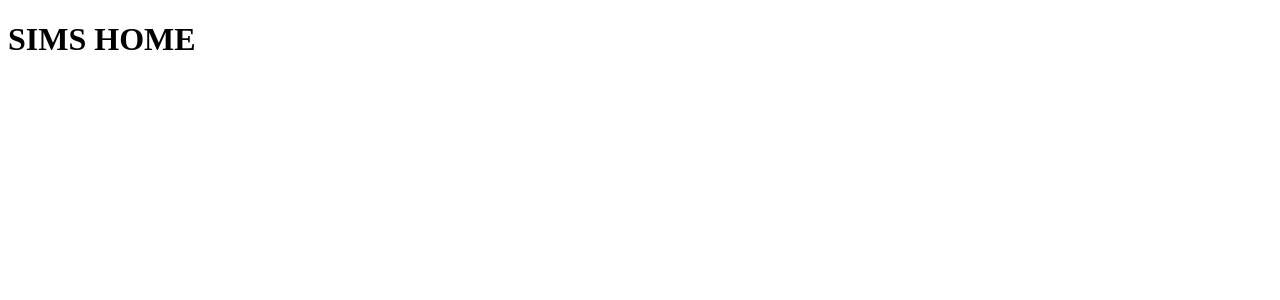
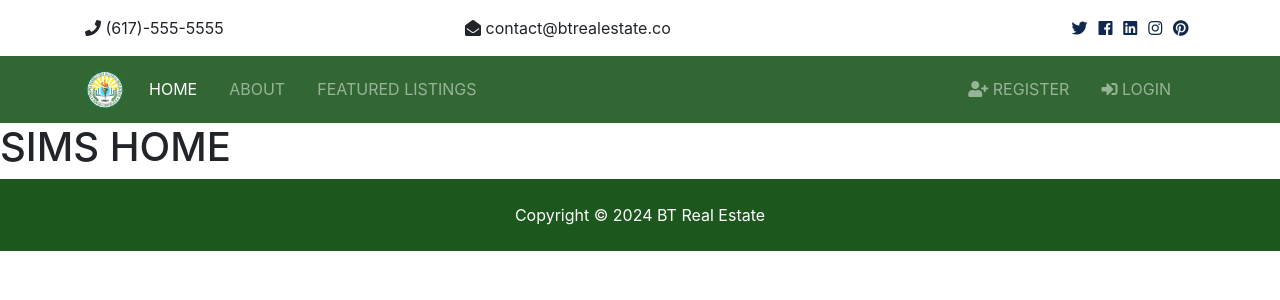
Before and after one commit to Rafafi101/VRCNHS_SIMS, a Django app: page / in a window 1280 px wide. Shown: the top 300 px of the page. Run offline with Django 5.2, Linux system fonts and the light colour scheme; some libraries are stand-ins or nearby versions.

Commit message:
28. bootstrap layout markup

```diff
--- a/SIMS/static/css/style.css
+++ b/SIMS/static/css/style.css
@@ -1,3 +1,8 @@
+.custom-navbar {
+  background-color: #1c571e; /* Replace with your desired color */
+}
+
+
 .btn-secondary {
   color: #fff !important; }
 
@@ -5,7 +10,7 @@ img {
   width: 100%; }
 
 .logo {
-  width: 80px; }
+  width: 40px; }
 
 .navbar {
   opacity: 0.9;
--- a/templates/base.html
+++ b/templates/base.html
@@ -1,11 +1,35 @@
+{% load static %}
 <!DOCTYPE html>
 <html lang="en">
 <head>
     <meta charset="UTF-8">
     <meta name="viewport" content="width=device-width, initial-scale=1.0">
+    <!-- Font Awesome -->
+    <link rel="stylesheet" href="{% static 'css/all.css' %}">
+    <!-- Bootstrap -->
+    <link rel="stylesheet" href="{% static 'css/bootstrap.css' %}">
+    <!-- Custom -->
+    <link rel="stylesheet" href="{% static 'css/style.css' %}">
+    <!-- Lightbox -->
+    <link rel="stylesheet" href="{% static 'css/lightbox.min.css' %}">
+
     <title>VRCNHS Students</title>
 </head>
 <body>
+
+    <!-- Topbar -->
+    {% include 'partials/_topbar.html' %}
+    <!-- Navbar -->
+    {% include 'partials/_navbar.html' %}
+
     {% block content %} {% endblock %}
+
+    <!-- Footer -->
+    {% include 'partials/_footer.html' %}
+
+    <script src="{% static 'js/jquery-3.3.1.min.js' %}"></script>
+    <script src="{% static 'js/bootstrap.bundle.min.js' %}"></script>
+    <script src="{% static 'js/lightbox.min.js' %}"></script>
+    <script src="{% static 'js/main.js' %}"></script>
 </body>
 </html>
--- /dev/null
+++ b/templates/partials/_footer.html
@@ -0,0 +1,5 @@
+<!-- Footer -->
+<footer id="main-footer" class="py-4 custom-navbar text-white text-center">
+    Copyright &copy;
+    <span class="year"></span> BT Real Estate
+</footer>
--- /dev/null
+++ b/templates/partials/_navbar.html
@@ -0,0 +1,39 @@
+{% load static %}
+
+<!-- Navbar -->
+<nav class="navbar navbar-expand-lg navbar-dark custom-navbar sticky-top">
+    <div class="container">
+        <a class="navbar-brand" href="index.html">
+        <img src="{% static 'img/logo.png' %}" class="logo" alt="">
+        </a>
+        <button class="navbar-toggler" type="button" data-toggle="collapse" data-target="#navbarNavAltMarkup">
+        <span class="navbar-toggler-icon"></span>
+        </button>
+        <div class="collapse navbar-collapse" id="navbarNavAltMarkup">
+        <ul class="navbar-nav">
+            <li class="nav-item active mr-3">
+            <a class="nav-link" href="index.html">Home</a>
+            </li>
+            <li class="nav-item mr-3">
+            <a class="nav-link" href="about.html">About</a>
+            </li>
+            <li class="nav-item mr-3">
+            <a class="nav-link" href="listings.html">Featured Listings</a>
+            </li>
+        </ul>
+
+        <ul class="navbar-nav ml-auto">
+            <li class="nav-item mr-3">
+            <a class="nav-link" href="register.html">
+                <i class="fas fa-user-plus"></i> Register</a>
+            </li>
+            <li class="nav-item mr-3">
+            <a class="nav-link" href="login.html">
+                <i class="fas fa-sign-in-alt"></i>
+
+                Login</a>
+            </li>
+        </ul>
+        </div>
+    </div>
+    </nav>
--- /dev/null
+++ b/templates/partials/_topbar.html
@@ -0,0 +1,32 @@
+<!-- Top Bar -->
+<section id="top-bar" class="p-3">
+    <div class="container">
+        <div class="row">
+        <div class="col-md-4">
+            <i class="fas fa-phone"></i> (617)-555-5555
+        </div>
+        <div class="col-md-4">
+            <i class="fas fa-envelope-open"></i> contact@btrealestate.co
+        </div>
+        <div class="col-md-4">
+            <div class="social text-right">
+            <a href="#">
+                <i class="fab fa-twitter"></i>
+            </a>
+            <a href="#">
+                <i class="fab fa-facebook"></i>
+            </a>
+            <a href="#">
+                <i class="fab fa-linkedin"></i>
+            </a>
+            <a href="#">
+                <i class="fab fa-instagram"></i>
+            </a>
+            <a href="#">
+                <i class="fab fa-pinterest"></i>
+            </a>
+            </div>
+        </div>
+        </div>
+    </div>
+    </section>
```
